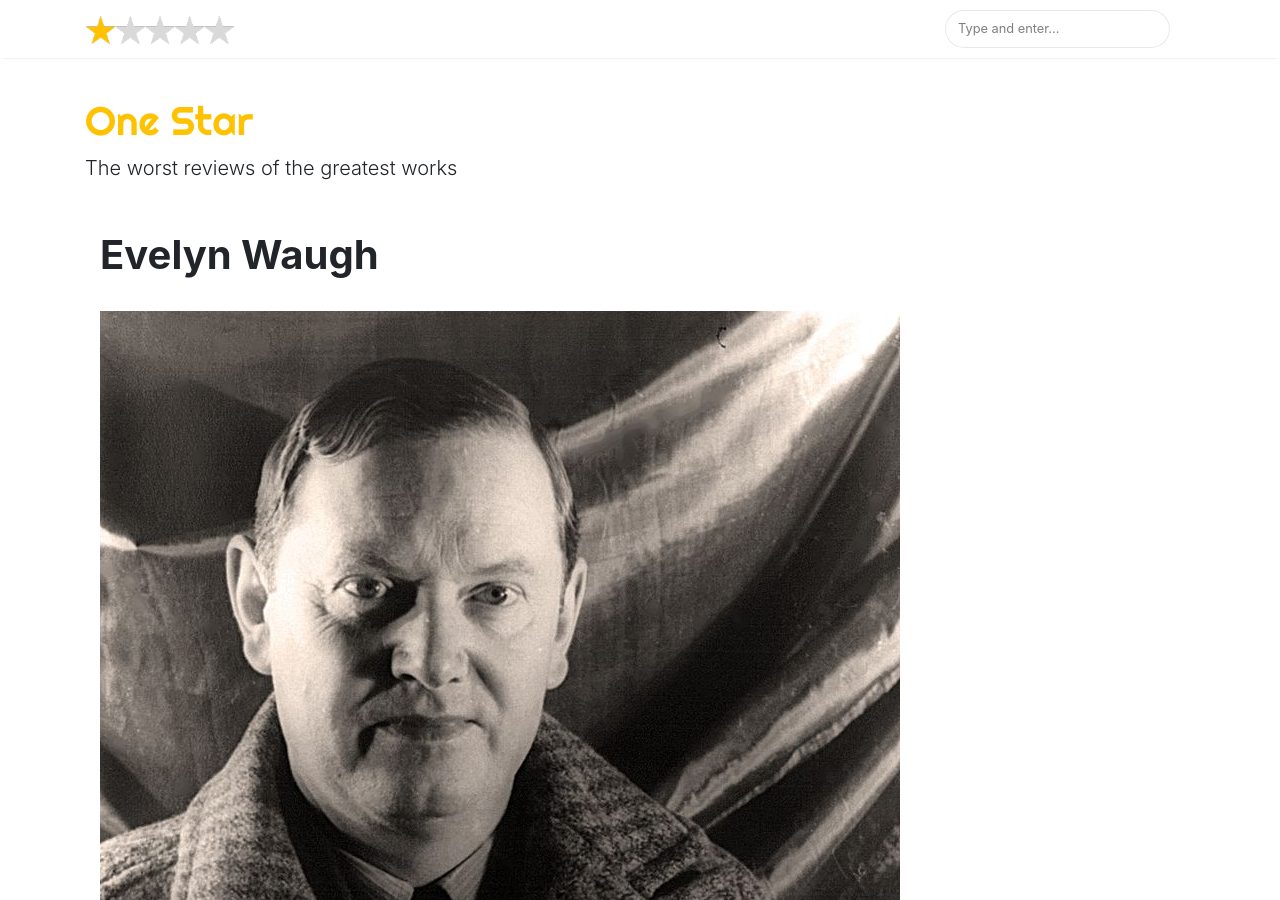
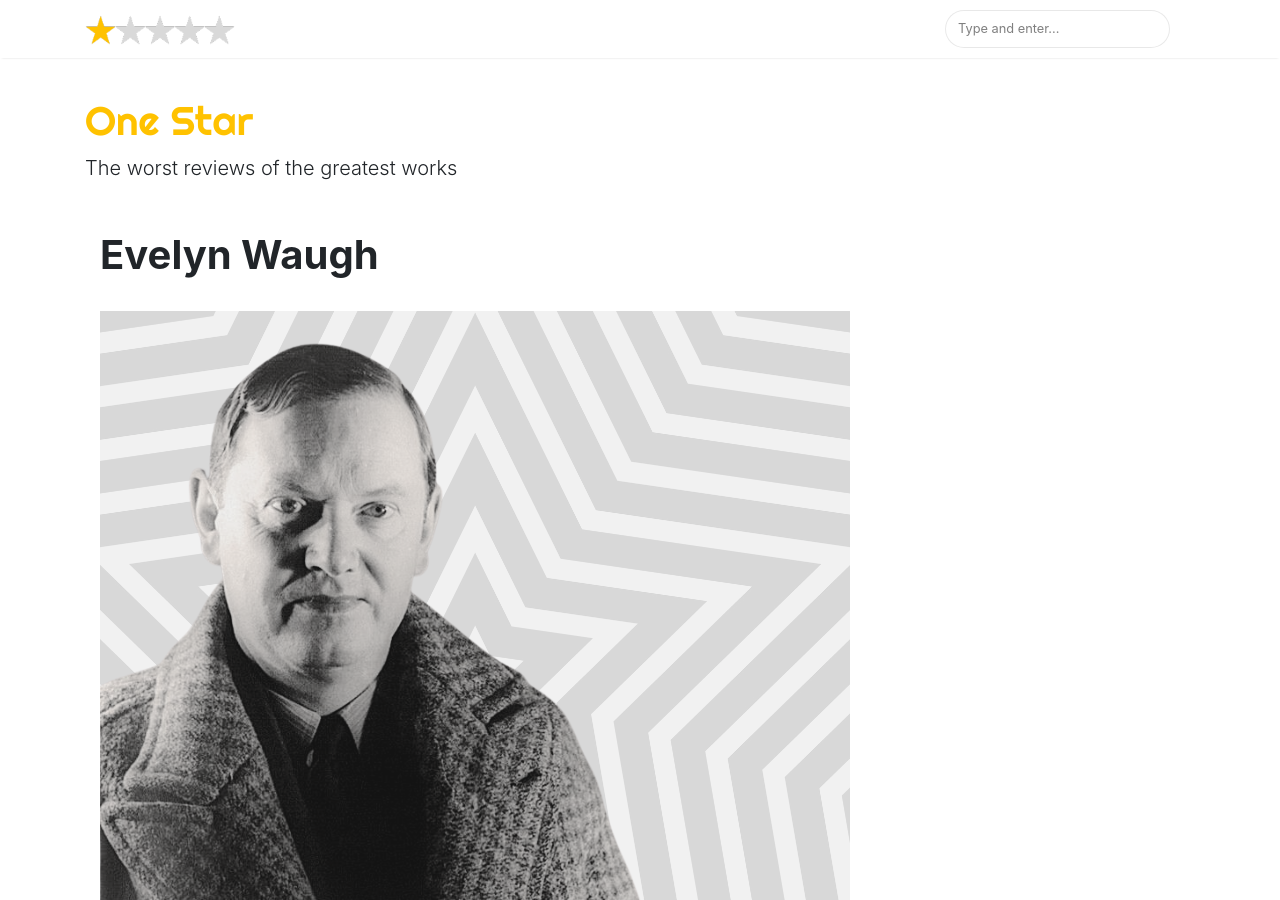
Before and after one commit to bruab/onestar, a Jekyll site: the page built from _posts/2023-06-07-evelyn-waugh.md, in a window 1280 px wide and 900 px high. Built offline with Jekyll 4.4.1, drawn with Linux system fonts in a browser that asks for light colours; nearby versions of some CDN libraries; comment, search, counter and statistics services are not loaded.

Commit message:
update more images

```diff
--- a/_posts/2023-06-07-evelyn-waugh.md
+++ b/_posts/2023-06-07-evelyn-waugh.md
@@ -3,7 +3,7 @@ layout: post
 title:  "Evelyn Waugh"
 rating: 1
 categories: [ literature ]
-image: assets/images/evelyn-waugh.jpeg
+image: assets/images/evelyn-waugh.png
 date: 2023-06-07
 featured: false
 ---
```
Also changed, not shown: _posts/2023-05-10-jane-austen.md (+1 -1 lines), assets/images/evelyn-waugh.jpeg (deleted), assets/images/evelyn-waugh.png (added), assets/images/pride-and-prejudice.webp (deleted), jane-austen.png (added).
